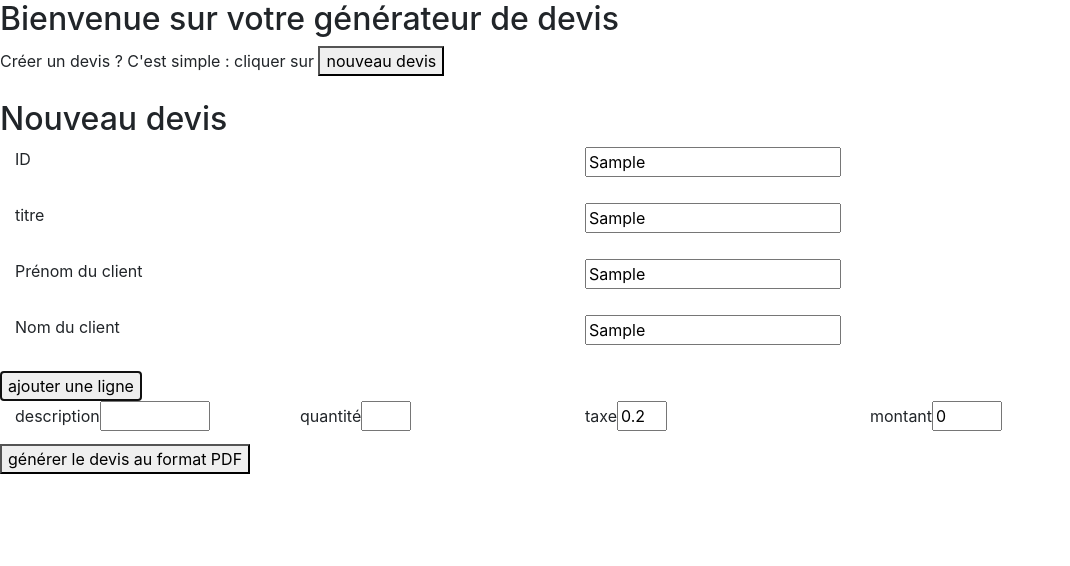
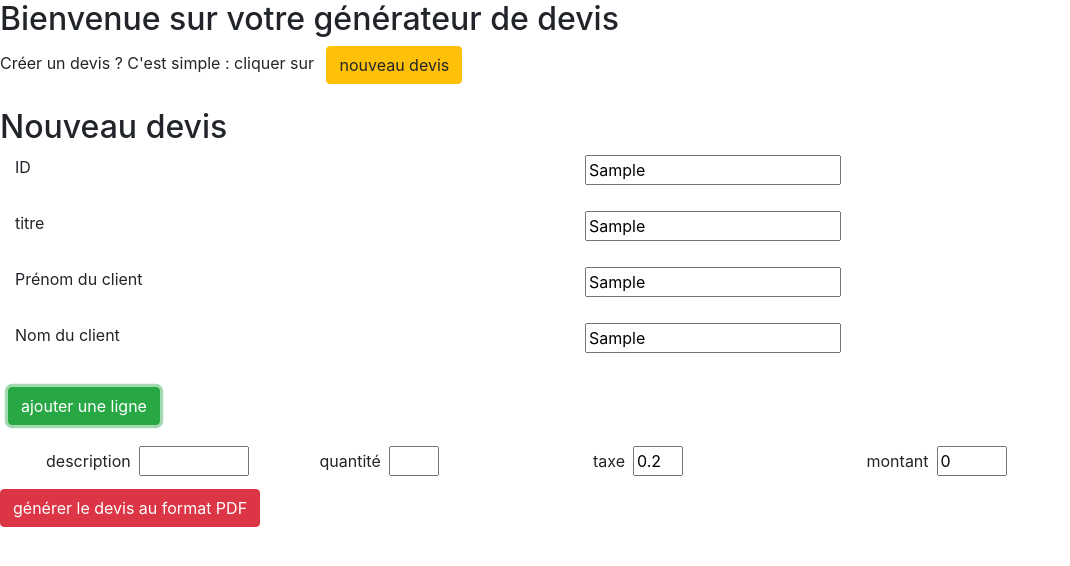
Before and after one commit to codeconcept/reacstimate, a React (Create React App) app: page / in a window 1280 px wide. Both pictures are taken after typing "Sample", "Sample", "Sample", "Sample" into the empty fields and a click on the button "ajouter une ligne". Shown: the top 566 px of the page, without its empty margins (0-1070 px from the left). Built offline with nearby package versions, Linux system fonts and the light colour scheme; what @react-pdf/renderer would draw is missing.

Commit message:
styling buttons and spacing fields

```diff
--- a/src/components/estimateForm.jsx
+++ b/src/components/estimateForm.jsx
@@ -80,7 +80,7 @@ class EstimateForm extends Component {
             onChange={this.handleChange}
           />
           <br />
-          <button onClick={this.addItem}>ajouter une ligne</button>
+          <button className="btn btn-success m-2" onClick={this.addItem}>ajouter une ligne</button>
           {Object.keys(this.state.items).map((item, index) => (
             <Item
               key={index}
@@ -88,7 +88,7 @@ class EstimateForm extends Component {
               onItemChange={this.handleItemChange}
             />
           ))}
-          <button onClick={() => renderPDFInDOM(this.state)}>générer le devis au format PDF</button>
+          <button className="btn btn-danger" onClick={() => renderPDFInDOM(this.state)}>générer le devis au format PDF</button>
         </form>
       </React.Fragment>
     );
--- a/src/components/info.jsx
+++ b/src/components/info.jsx
@@ -6,7 +6,7 @@ const Info = (props) => {
       <h2>Bienvenue sur votre générateur de devis</h2>
       <div>
         Créer un devis ? C'est simple : cliquer sur{" "}
-        <button onClick={props.handleShowEstimateForm}>nouveau devis</button>
+        <button className="btn btn-warning ml-2" onClick={props.handleShowEstimateForm}>nouveau devis</button>
       </div>
     </div>
   );
--- a/src/components/item.jsx
+++ b/src/components/item.jsx
@@ -10,9 +10,9 @@ const Item = ({ item, onItemChange }) => {
   return (
     <React.Fragment>
       <div className="container" style={{marginLeft: 0}}>
-        <div className="row mb-2">
+        <div className="row m-2">
           <div className="col">
-            <label htmlFor={labels.one.text}>{labels.one.text}</label>
+            <label className="m-2" htmlFor={labels.one.text}>{labels.one.text}</label>
             <input
               type="text"
               id={labels.one.text}
@@ -23,7 +23,7 @@ const Item = ({ item, onItemChange }) => {
             />
           </div>
           <div className="col">
-            <label htmlFor={labels.two.text}>{labels.two.text}</label>
+            <label className="m-2" htmlFor={labels.two.text}>{labels.two.text}</label>
             <input
               type="number"
               id={labels.two.text}
@@ -34,7 +34,7 @@ const Item = ({ item, onItemChange }) => {
             />
           </div>
           <div className="col">
-            <label htmlFor={labels.three.text}>{labels.three.text}</label>
+            <label className="m-2" htmlFor={labels.three.text}>{labels.three.text}</label>
             <input
               type="text"
               id={labels.three.text}
@@ -45,7 +45,7 @@ const Item = ({ item, onItemChange }) => {
             />
           </div>
           <div className="col">
-            <label htmlFor={labels.four.text}>{labels.four.text}</label>
+            <label className="m-2" htmlFor={labels.four.text}>{labels.four.text}</label>
             <input
               type="text"
               id={labels.four.text}
```
